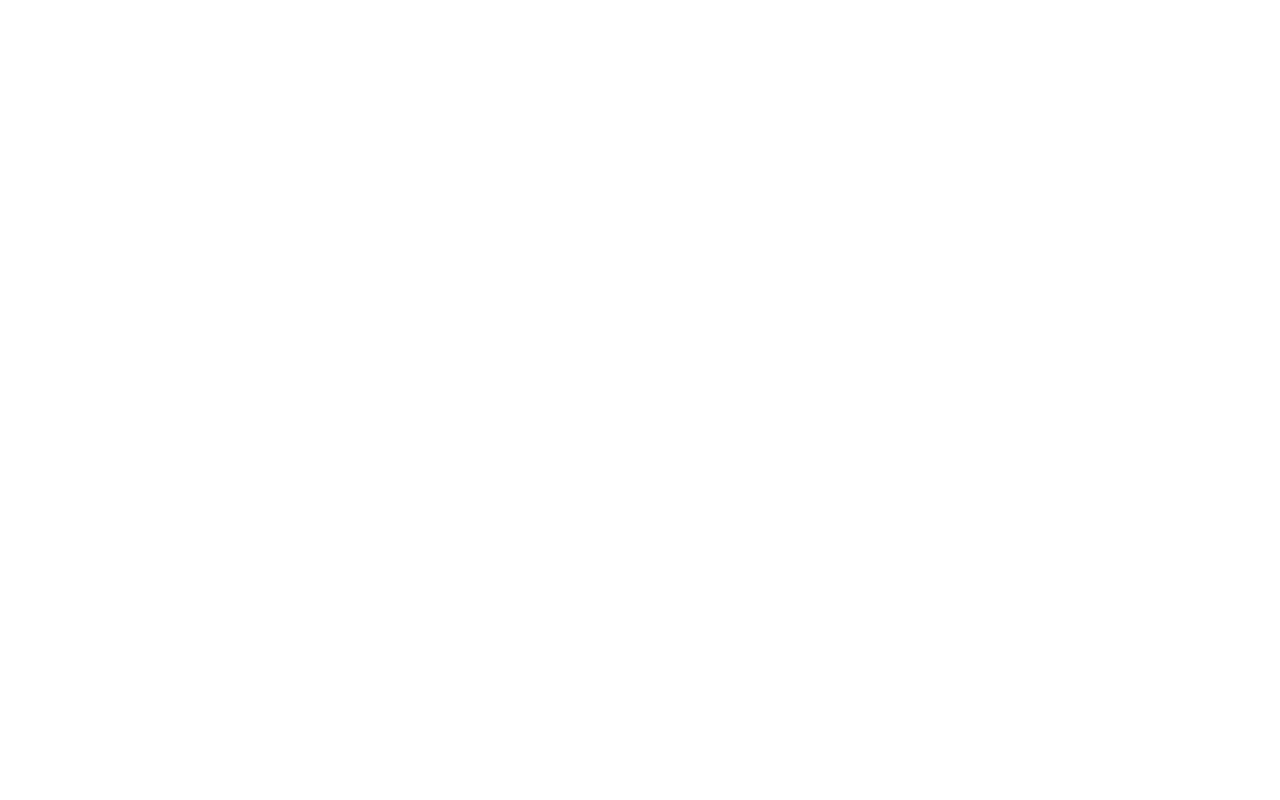
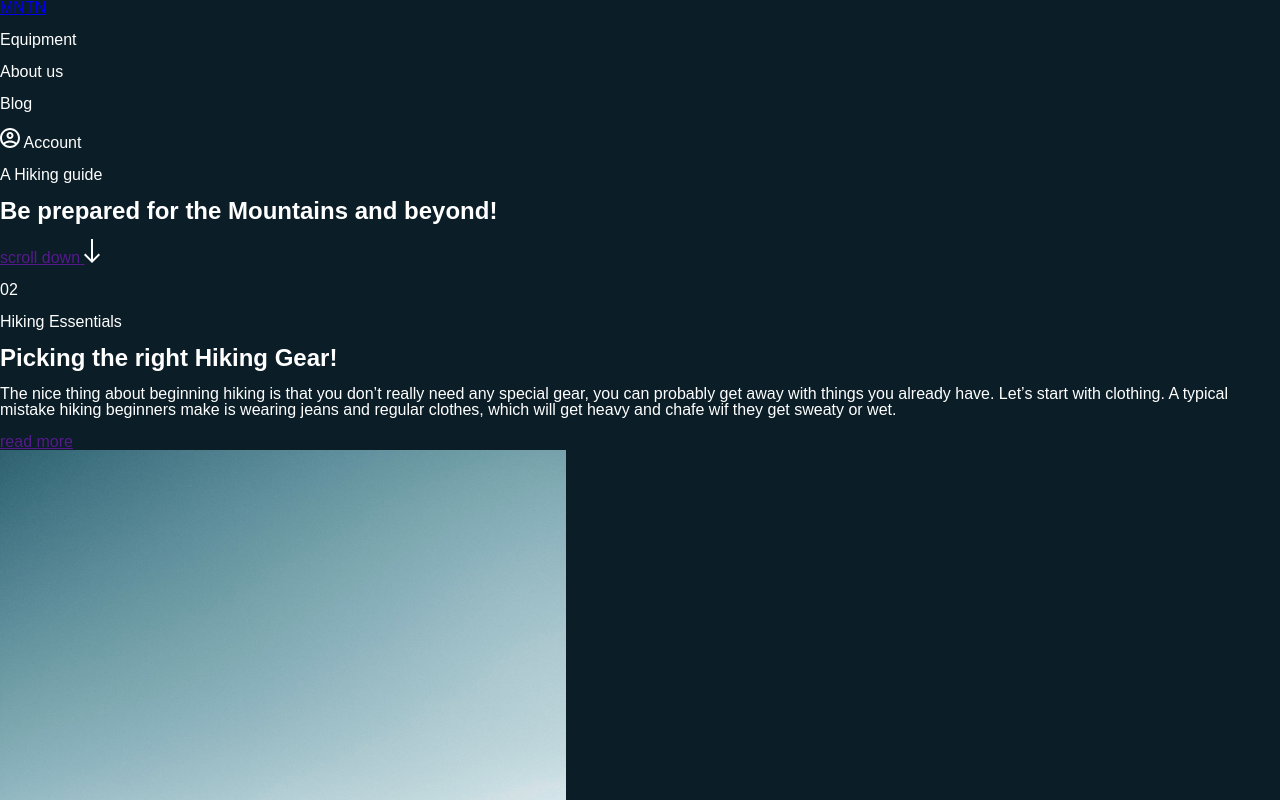
Before and after one commit to Libertas-dev/MNTN, a plain HTML site: page index.html in a window 1280 px wide. Shown: the top 800 px of the page. Drawn offline with nearby package versions, Linux system fonts and the light colour scheme; files that its build step writes are made by us from their sources.

Commit message:
first commit

```diff
--- a/index.html
+++ b/index.html
@@ -4,7 +4,124 @@
         <meta charset="UTF-8" />
         <meta name="viewport" content="width=device-width, initial-scale=1.0" />
         <title>MNTN</title>
-        <link rel="stylesheet" href="css/style.css" />
+        <link rel="stylesheet" href="css/style.min.css" />
     </head>
-    <body></body>
+    <body>
+        <header class="header">
+            <div class="container">
+                <a href="index.html">MNTN</a>
+                <div class="menu">
+                    <p>Equipment</p>
+                    <p>About us</p>
+                    <p>Blog</p>
+                </div>
+                <div class="accounts">
+                    <img src="images/icons/account_circle.svg" alt="" />
+                    <span>Account</span>
+                </div>
+            </div>
+        </header>
+
+        <main class="main">
+            <section class="hero">
+                <div class="container hero-container">
+                    <p class="hero-uptitle">A Hiking guide</p>
+                    <h1 class="hero-title">
+                        Be prepared for the Mountains and beyond!
+                    </h1>
+                    <a href="" class="hero-scroll">
+                        <span>scroll down</span>
+                        <img src="images/icons/arrow_downward.svg" alt="" />
+                    </a>
+                </div>
+            </section>
+
+            <section class="posts">
+                <article class="posts-item">
+                    <div class="post-item__info">
+                        <p class="post-number">02</p>
+                        <div class="post-wrapper">
+                            <p class="uptitle">Hiking Essentials</p>
+                            <h2 class="post-title">
+                                Picking the right Hiking Gear!
+                            </h2>
+                            <div class="post-excerpt">
+                                <p>
+                                    The nice thing about beginning hiking is
+                                    that you don’t really need any special gear,
+                                    you can probably get away with things you
+                                    already have. Let’s start with clothing. A
+                                    typical mistake hiking beginners make is
+                                    wearing jeans and regular clothes, which
+                                    will get heavy and chafe wif they get sweaty
+                                    or wet.
+                                </p>
+                            </div>
+                            <a href="" class="post-permalink">read more</a>
+                        </div>
+                    </div>
+                    <div class="posts-item__thumbnail">
+                        <img src="images/hiker_level.jpg" alt="" />
+                    </div>
+                </article>
+                <article class="posts-item">
+                    <div class="post-item__info">
+                        <p class="post-number">03</p>
+                        <div class="post-wrapper">
+                            <p class="uptitle">where you go is the key</p>
+                            <h2 class="post-title">
+                                Understand Your Map & Timing
+                            </h2>
+                            <div class="post-excerpt">
+                                <p>
+                                    To start, print out the hiking guide and
+                                    map. If it’s raining, throw them in a
+                                    Zip-Lock bag. Read over the guide, study the
+                                    map, and have a good idea of what to expect.
+                                    I like to know what my next landmark is as I
+                                    hike. For example, I’ll read the guide and
+                                    know that say, in a mile, I make a right
+                                    turn at the junction..
+                                </p>
+                            </div>
+                            <a href="" class="post-permalink">read more</a>
+                        </div>
+                    </div>
+                    <div class="posts-item__thumbnail">
+                        <img src="images/hiking_gear.jpg" alt="" />
+                    </div>
+                </article>
+                <article class="posts-item">
+                    <div class="post-item__info">
+                        <p class="post-number">01</p>
+                        <div class="post-wrapper">
+                            <p class="uptitle">GEt Started</p>
+                            <h2 class="post-title">
+                                What level of hiker are you?
+                            </h2>
+                            <div class="post-excerpt">
+                                <p>
+                                    Determining what level of hiker you are can
+                                    be an important tool when planning future
+                                    hikes. This hiking level guide will help you
+                                    plan hikes according to different hike
+                                    ratings set by various websites like All
+                                    Trails and Modern Hiker. What type of hiker
+                                    are you – novice, moderate, advanced
+                                    moderate, expert, or expert backpacker?
+                                </p>
+                            </div>
+                            <a href="" class="post-permalink">read more</a>
+                        </div>
+                    </div>
+                    <div class="posts-item__thumbnail">
+                        <img src="images/map_&_timing.jpg" alt="" />
+                    </div>
+                </article>
+            </section>
+            <footer class="footer">
+                <div class="container footer-container"></div>
+            </footer>
+        </main>
+    </body>
 </html>
--- a/scss/_fonts.scss
+++ b/scss/_fonts.scss
@@ -0,0 +1,39 @@
+@font-face {
+    font-display: swap;
+    font-family: 'Chronicle-Display-Bold';
+    font-style: normal;
+    font-weight: 700;
+    src: url('../fonts/Chronicle-Display-Bold.otf') format('otf');
+}
+
+@font-face {
+    font-display: swap;
+    font-family: 'Chronicle-Display-Semibold';
+    font-style: normal;
+    font-weight: 600;
+    src: url('../fonts/Chronicle-Display-Semibold.otf') format('otf');
+}
+
+@font-face {
+    font-display: swap;
+    font-family: 'Gilroy-Extrabold';
+    font-style: normal;
+    font-weight: 800;
+    src: url('../fonts/Gilroy-Extrabold.woff2') format('woff2');
+}
+
+@font-face {
+    font-display: swap;
+    font-family: 'Gilroy-Bold';
+    font-style: normal;
+    font-weight: 700;
+    src: url('../fonts/Gilroy-Bold.woff2') format('woff2');
+}
+
+@font-face {
+    font-display: swap;
+    font-family: 'Gilroy-Medium';
+    font-style: normal;
+    font-weight: 500;
+    src: url('../fonts/Gilroy-Medium.woff2') format('woff2');
+}
--- a/scss/style.scss
+++ b/scss/style.scss
@@ -4,3 +4,12 @@
 * {
     box-sizing: border-box;
 }
+
+body {
+    font-family: $ff-primary;
+    color: #fff;
+    line-height: 100%;
+    margin: 0;
+    padding: 0;
+    background-color: #0b1d26;
+}
```
Also changed, not shown: css/style.min.css, fonts/Chronicle-Display-Bold.otf (added), fonts/Chronicle-Display-Semibold.otf (added), fonts/Gilroy-Bold.woff2 (added), fonts/Gilroy-Extrabold.woff2 (added), fonts/Gilroy-Medium.woff2 (added), images/hiker_level.jpg (added), images/hiking_gear.jpg (added), images/icons/account_circle.svg (added), images/icons/arrow_downward.svg (added), images/icons/arrow_downward_right.svg (added), images/map_&_timing.jpg (added), 1 other file.
